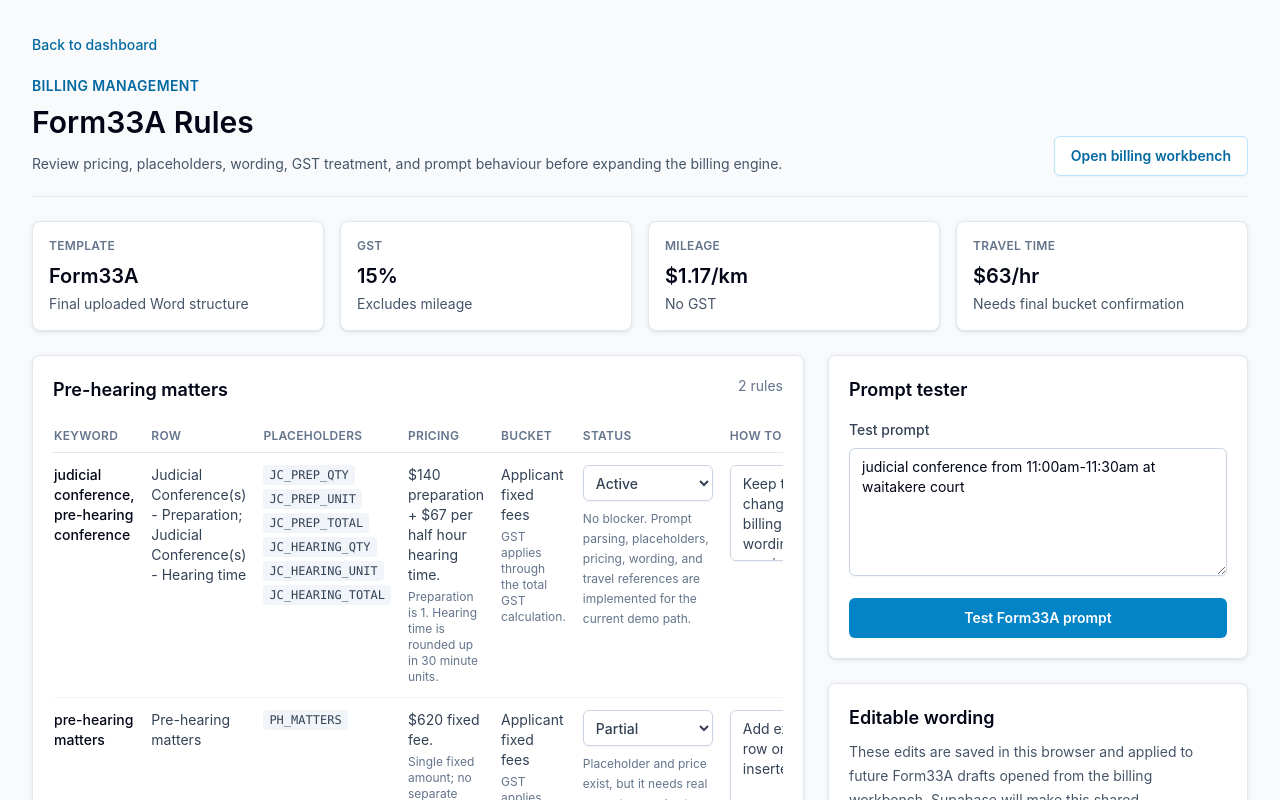
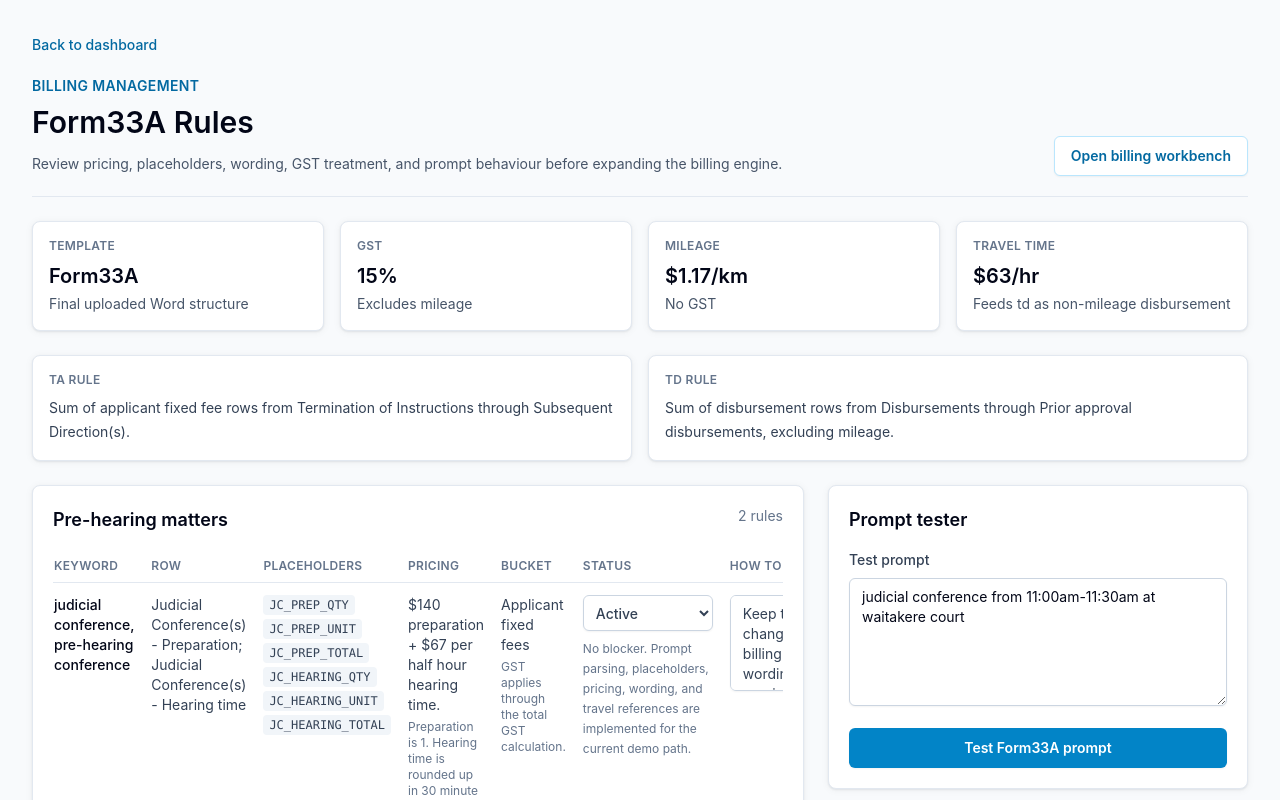
Before and after one commit to williamoneill45-maker/newgenautomation, a Next.js app: page /billing-management/form-33a in a window 1280 px wide. Shown: the top 800 px of the page. Built offline with nearby package versions, Linux system fonts and the light colour scheme.

Commit message:
Correct Form33A disbursement totals

```diff
--- a/app/billing-management/form-33a/page.tsx
+++ b/app/billing-management/form-33a/page.tsx
@@ -149,7 +149,12 @@ export default function Form33AManagementPage() {
           <Metric label="Template" value="Form33A" detail="Final uploaded Word structure" />
           <Metric label="GST" value={`${form33AFeeRules.gstRate * 100}%`} detail="Excludes mileage" />
           <Metric label="Mileage" value={`$${form33AFeeRules.mileageRatePerKm.toFixed(2)}/km`} detail="No GST" />
-          <Metric label="Travel time" value={`$${form33AFeeRules.fixedFeePlusActivities.travelTimeHourlyRate}/hr`} detail="Needs final bucket confirmation" />
+          <Metric label="Travel time" value={`$${form33AFeeRules.fixedFeePlusActivities.travelTimeHourlyRate}/hr`} detail="Feeds td as non-mileage disbursement" />
+        </section>
+
+        <section className="mb-6 grid gap-4 lg:grid-cols-2">
+          <RuleNote label="ta" value={form33AFeeRules.totalRules.totalApplication} />
+          <RuleNote label="td" value={form33AFeeRules.totalRules.totalDisbursementsExcludingMileage} />
         </section>
 
         <section className="grid gap-6 xl:grid-cols-[minmax(0,1fr)_420px]">
@@ -331,6 +336,15 @@ function Metric({ label, value, detail }: { label: string; value: string; detail
   );
 }
 
+function RuleNote({ label, value }: { label: string; value: string }) {
+  return (
+    <div className="rounded-lg border border-slate-200 bg-white p-4 shadow-form">
+      <p className="text-xs font-semibold uppercase tracking-wide text-slate-500">{label} rule</p>
+      <p className="mt-2 text-sm leading-6 text-slate-700">{value}</p>
+    </div>
+  );
+}
+
 function Detail({ label, value }: { label: string; value: string }) {
   return (
     <div>
--- a/lib/billing-document.ts
+++ b/lib/billing-document.ts
@@ -278,8 +278,8 @@ function calculateForm33AAmounts(record: BillingRecord) {
     defendedProtectionOrder;
   const travelTimeAmount = (draft.travel?.travelTimeValue ?? 0) *
     form33AFeeRules.fixedFeePlusActivities.travelTimeHourlyRate;
-  const totalFixedFeePlusActivities = travelTimeAmount;
-  const totalDisbursementsExcludingMileage = draft.parking + draft.officeDisbursements;
+  const totalFixedFeePlusActivities = 0;
+  const totalDisbursementsExcludingMileage = draft.parking + draft.officeDisbursements + travelTimeAmount;
   const totalGst =
     (totalApplication + totalFixedFeePlusActivities + totalDisbursementsExcludingMileage) *
     form33AFeeRules.gstRate;
--- a/lib/form33a-rules.ts
+++ b/lib/form33a-rules.ts
@@ -21,6 +21,12 @@ export const form33AFeeRules = {
   },
   fixedFeePlusActivities: {
     travelTimeHourlyRate: 63,
+  },
+  totalRules: {
+    totalApplication:
+      "Sum of applicant fixed fee rows from Termination of Instructions through Subsequent Direction(s).",
+    totalDisbursementsExcludingMileage:
+      "Sum of disbursement rows from Disbursements through Prior approval disbursements, excluding mileage.",
   },
 } as const;
 
@@ -216,12 +222,12 @@ export const form33AManagementRules: Form33AManagementRule[] = [
     placeholders: ["travel_time", "travel time", "tt_total"],
     quantityRule: "Uses the supported court travel time reference.",
     feeRule: `$${form33AFeeRules.fixedFeePlusActivities.travelTimeHourlyRate} per hour.`,
-    totalBucket: "Fixed fee plus activities",
-    gstTreatment: "Currently treated as GST-bearing fixed fee plus activity; confirm if this should move to disbursements.",
+    totalBucket: "Disbursements",
+    gstTreatment: "GST applies through total disbursements excluding mileage.",
     standardWording: "Travel time and mileage to [court] return",
     status: "Needs review",
-    inactiveReason: "The current engine treats travel time as fixed-fee-plus activity, but you have flagged that this may need to be disbursements instead.",
-    howToFix: "Confirm the correct Form33A total bucket and GST treatment for travel time. Then update the bucket and calculation rule.",
+    inactiveReason: "Travel time now feeds td as a non-mileage disbursement, but should be tested against real examples before marking fully active.",
+    howToFix: "Run prompts with travel time, parking, office disbursements, and mileage. Confirm td includes all non-mileage disbursements and m_t carries mileage only.",
   },
   {
     id: "mileage",
```
